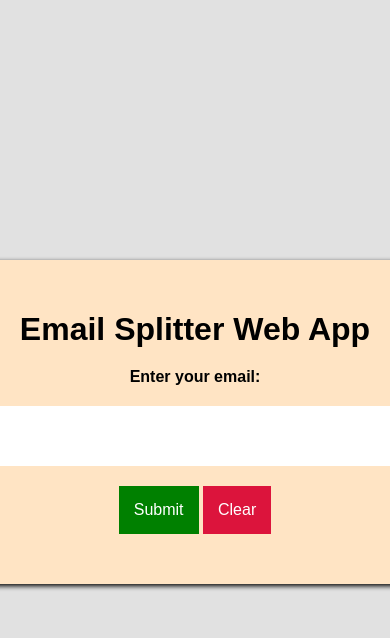
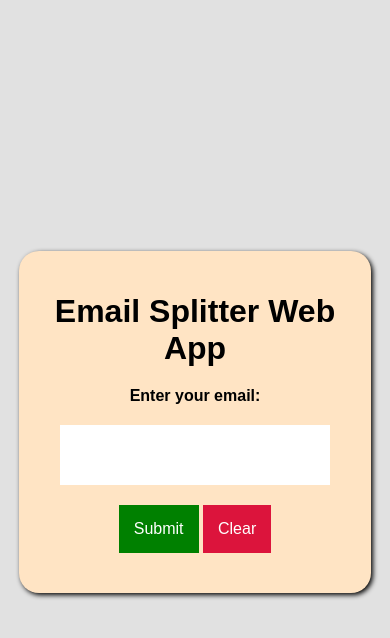
Before and after one commit to Swapvp/Email_Splitter_Flask, a Flask app: page / in a window 390 px wide; the page is wider, and only the part inside the window is pictured. Shown: the top 638 px of that part. Run offline with Flask 3, Linux system fonts and the light colour scheme.

Commit message:
Update style.css

```diff
--- a/static/css/style.css
+++ b/static/css/style.css
@@ -21,7 +21,7 @@ body {
     padding: 30px;
     border-radius: 20px;
     box-shadow: 2px 2px 5px #000;
-    width: 500px;
+    width: 50%;
     text-align: center;
 }
 
@@ -98,3 +98,12 @@ h1 {
 .hide {
     display: none;
 }
+
+
+@media only screen and (max-width: 768px) {
+
+    .container,#emailDetails {
+        width: 80% !important;
+        padding: 20px;
+    }
+}
```
